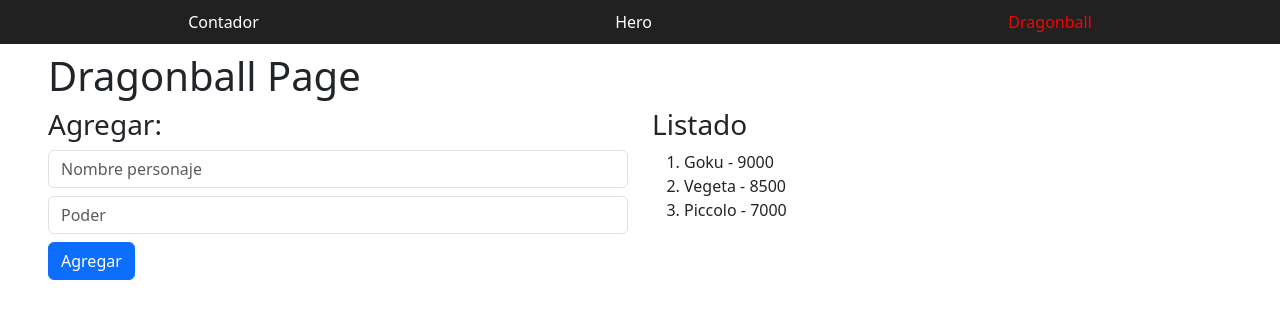
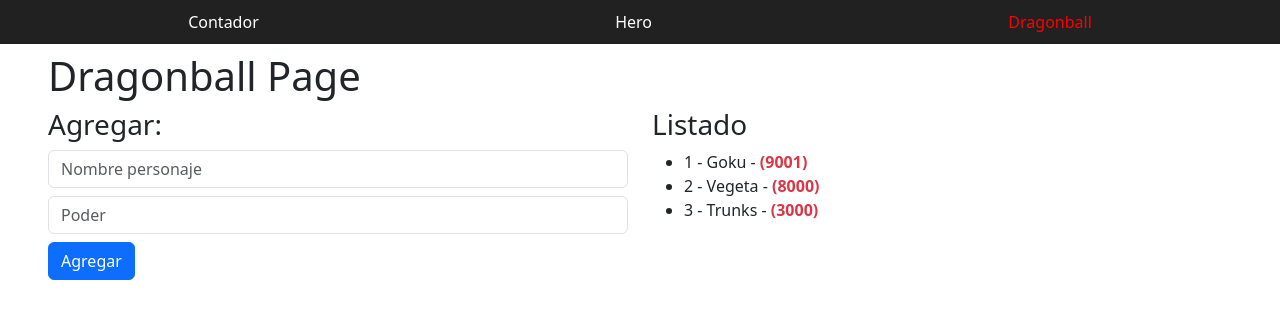
Before and after one commit to Jeremiasianigro/cursoAngularDevtalles, an Angular app in the folder bases/: page /dragonball in a window 1280 px wide. Shown: the top 318 px of the page. Built offline with nearby package versions, Linux system fonts and the light colour scheme.

Commit message:
seccion5-clase6

```diff
--- a/bases/src/app/pages/dragonball/dragonball-page.component.html
+++ b/bases/src/app/pages/dragonball/dragonball-page.component.html
@@ -9,11 +9,19 @@
   </div>
   <div class="col-12 col-sm-6">
     <h3>Listado</h3>
-    <ol>
-      <li>Goku - 9000</li>
-      <li>Vegeta - 8500</li>
-      <li>Piccolo - 7000</li>
-    </ol>
+    <ul>
+      @for (character of characters(); track character.id; let idx = $index) {
+
+        <li>
+          <span>{{idx + 1}} - {{character.name}} - </span>
+          <strong class="text-danger">({{character.power}})</strong>
+
+        </li>
+      }
+
+
+
+    </ul>
 
   </div>
 
--- a/bases/src/app/pages/dragonball/dragonball-page.component.ts
+++ b/bases/src/app/pages/dragonball/dragonball-page.component.ts
@@ -1,4 +1,10 @@
-import { Component} from '@angular/core';
+import { Component, signal} from '@angular/core';
+
+interface Character {
+  id: number;
+  name: string;
+  power: number;
+}
 
 @Component({
   templateUrl: './dragonball-page.component.html'
@@ -6,4 +12,11 @@
 
 export class dragonballPageComponent  {
 
+  characters = signal<Character[]>([
+    { id: 1, name: 'Goku', power: 9001 },
+    { id: 2, name: 'Vegeta', power: 8000 },
+    { id: 3, name: 'Trunks', power: 3000 },
+  ]);
+
+
 }
```
